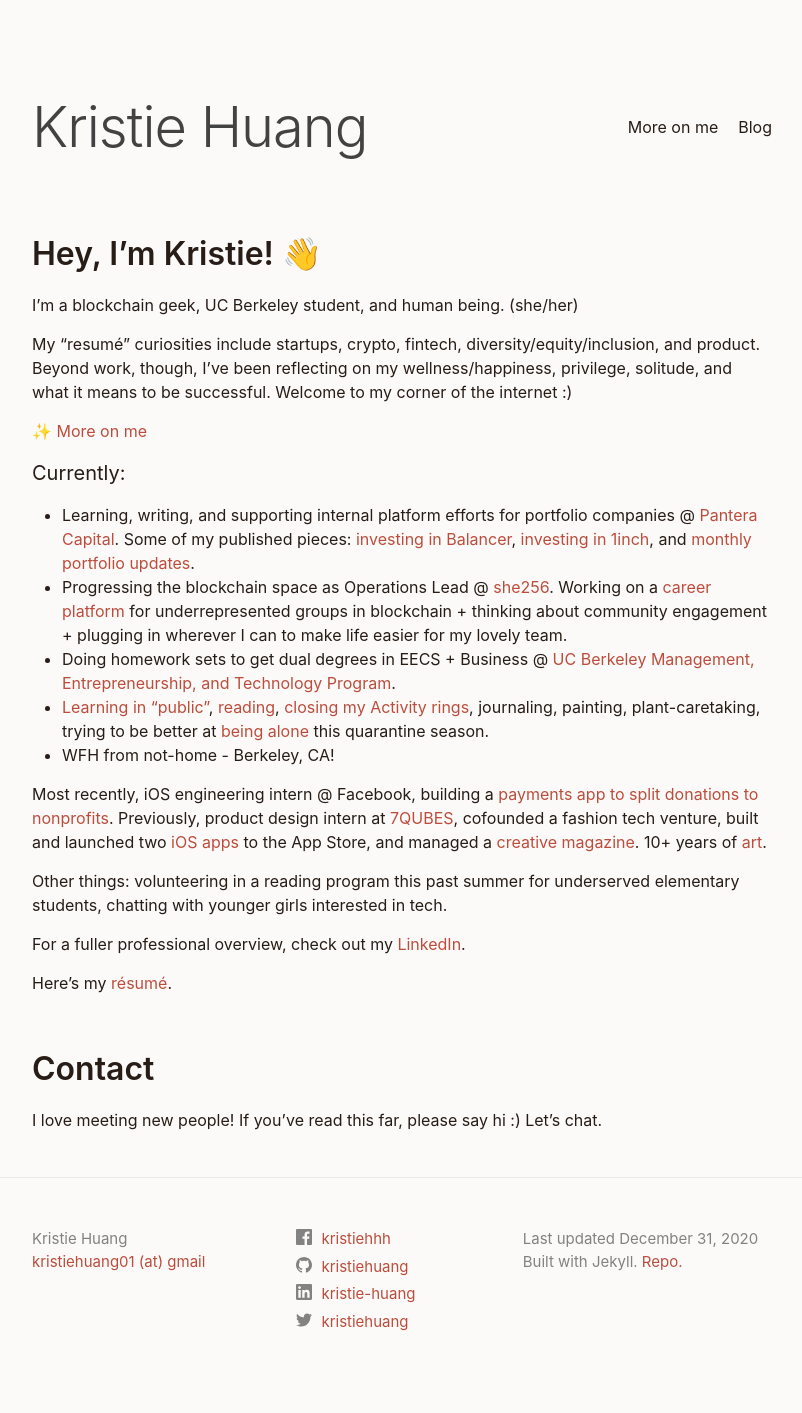
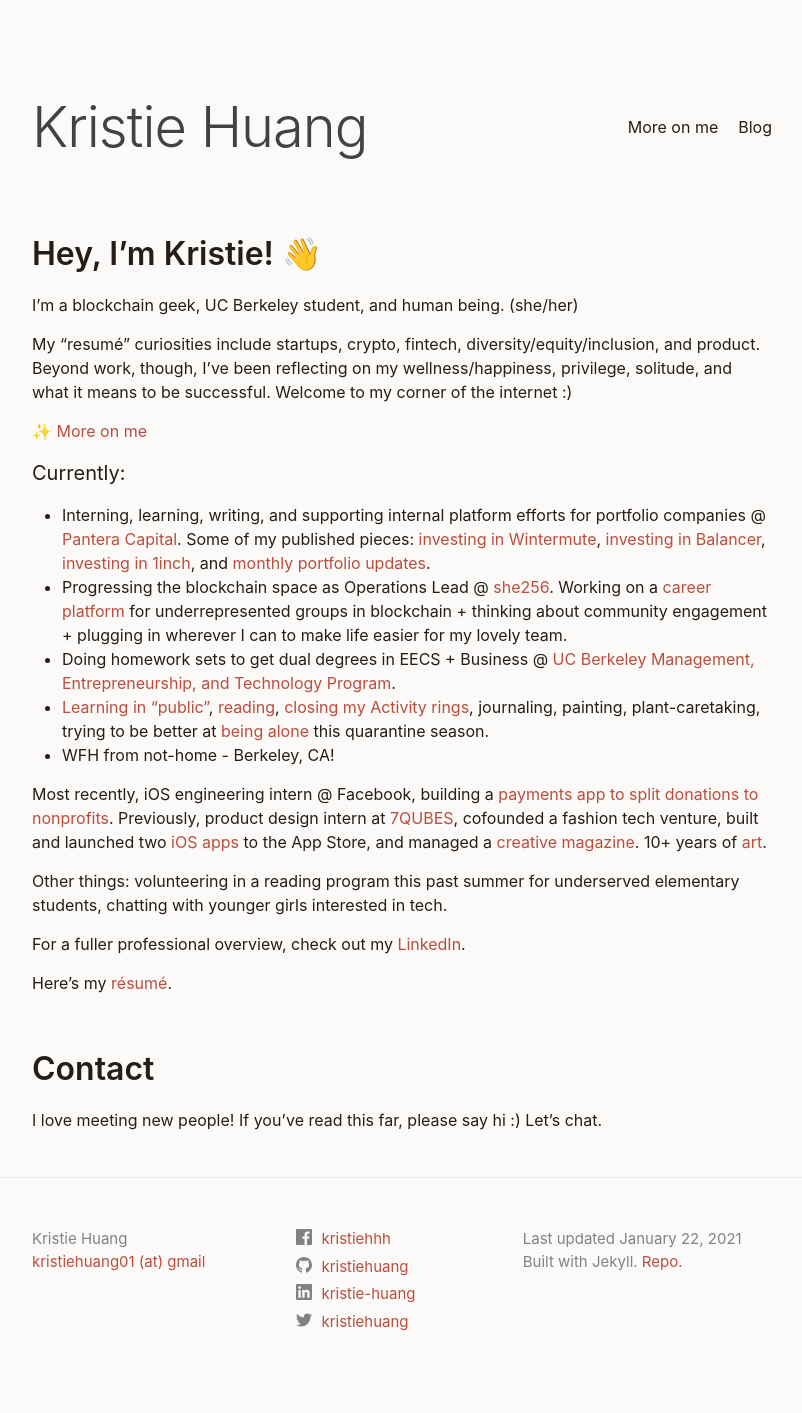
Before and after one commit to kristiehuang/kristiehuang.github.io, a Jekyll site: the page built from index.markdown, in a window 1280 px wide. Shown: the whole page, without its empty margins (238-1040 px from the left). Built offline with Jekyll 4.4.1, drawn with Linux system fonts in a browser that asks for light colours.

Commit message:
Updating Pantera description, added blog category

```diff
--- a/_config.yml
+++ b/_config.yml
@@ -18,7 +18,7 @@
 # You can create any custom variable you would like, and they will be accessible
 # in the templates via {{ site.myvariable }}.
 
-last-updated: December 31, 2020
+last-updated: January 22, 2021
 title: Kristie Huang
 email-scraping: kristiehuang01 (at) gmail
 email: kristiehuang01@gmail.com
--- a/_posts/2020-12-31-2020.markdown
+++ b/_posts/2020-12-31-2020.markdown
@@ -2,7 +2,7 @@
 layout: post
 title:  reflections on my 2020 and goals
 date:   2020-12-31 23:53:18 -0700
-categories:
+categories: blog
 ---
 
 this is less of a blogpost and more of a public reflection. thanks for stopping by my little nook on the internet.
--- a/index.markdown
+++ b/index.markdown
@@ -16,7 +16,7 @@
 ✨ [More on me](/more-on-me)
 
 ### Currently:
-* Learning, writing, and supporting internal platform efforts for portfolio companies @ [Pantera Capital](https://www.panteracapital.com/). Some of my published pieces: [investing in Balancer](https://panteracapital.medium.com/investing-in-balancer-63f8246df954), [investing in 1inch](https://panteracapital.medium.com/investing-in-1inch-c7174dda5048), and [monthly portfolio updates](https://panteracapital.medium.com/pantera-blockchain-blog-november-2020-ab8431370e1c).
+* Interning, learning, writing, and supporting internal platform efforts for portfolio companies @ [Pantera Capital](https://www.panteracapital.com/). Some of my published pieces: [investing in Wintermute](https://panteracapital.medium.com/investing-in-wintermute-d4ece31ff665), [investing in Balancer](https://panteracapital.medium.com/investing-in-balancer-63f8246df954), [investing in 1inch](https://panteracapital.medium.com/investing-in-1inch-c7174dda5048), and [monthly portfolio updates](https://panteracapital.medium.com/pantera-blockchain-blog-november-2020-ab8431370e1c).
 * Progressing the blockchain space as Operations Lead @ [she256][#she256]. Working on a [career platform](https://medium.com/she-256/announcing-the-she256-job-board-beta-launch-9709d3c3e107) for underrepresented groups in blockchain + thinking about community engagement + plugging in wherever I can to make life easier for my lovely team.
 * Doing homework sets to get dual degrees in EECS + Business @ [UC Berkeley Management, Entrepreneurship, and Technology Program](http://met.berkeley.edu/).
 * [Learning in "public"](more-on-me/#learning-in-non-private), [reading](https://www.goodreads.com/kristiehhh), [closing my Activity rings](https://www.strava.com/athletes/19298552), journaling, painting, plant-caretaking, trying to be better at [being alone](https://www.ankit.fyi/being-alone) this quarantine season.
```
